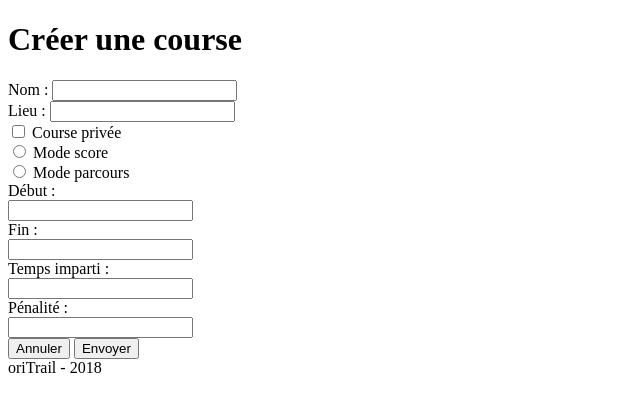
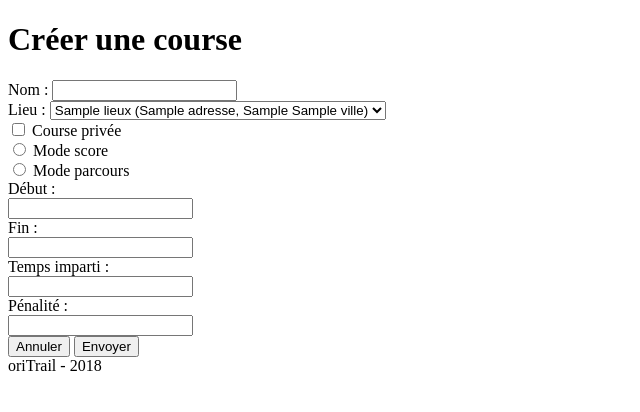
Before and after one commit to joevin-slq/oriTrail-slim3, a PHP site: template app/views/pages/course/ajout.twig in a window 1280 px wide. Shown: the part 130-542 px from the top of the page, without its empty margins (0-640 px from the left). Run offline with PHP 8.4, Linux system fonts and the light colour scheme; the template is opened without the code that fills it: most values are stand-ins (such as "Sample title", 1, 10 or a date in 2020); some libraries are stand-ins or nearby versions.

Commit message:
Relation Course-Lieu

```diff
--- a/app/Models/Course.php
+++ b/app/Models/Course.php
@@ -26,4 +26,8 @@ class Course extends Model
     return $courses;
   }
 
+  public function lieu() {
+    return $this->hasOne('App\Models\Lieu', 'id_lieu', 'fk_lieu');
+  }
+
 }
--- a/app/views/pages/course/ajout.twig
+++ b/app/views/pages/course/ajout.twig
@@ -13,9 +13,13 @@
 		</div>
 		<div class="form-group">
 			<label for="nom">Lieu :</label>
-			<input type="text" name="lieu" id="lieu" value="{{old.lieu}}" class="form-control {{ errors.lieu ? 'is-invalid' : ''}}">
+			<select name="lieu" class="custom-select {{ errors.lieu ? 'is-invalid' : ''}}">
+			{% for row in lieux %}
+					<option value="{{ row.id_lieu }}"{{ (row.id_lieu == old.lieu) ? 'selected' : ''}}>{{ row.nom }} ({{ row.adresse }}, {{ row.cp }} {{ row.ville }})</option>
+			{% endfor %}
+			</select>
 			{% if errors.lieu %}
-			<div class="invalid-feedback">{{ errors.lieu | first }}</div>
+			<p class="small text-danger">{{ errors.lieu | first }}</p>
 			{% endif %}
 		</div>
 		<div class="custom-control custom-checkbox mb-2 mr-sm-2">
--- a/app/views/pages/course/course.twig
+++ b/app/views/pages/course/course.twig
@@ -19,7 +19,7 @@
 	            {% for row in courses %}
 	            <tr>
 	                <td>{{ row.nom }}</td>
-	                <td>{{ row.lieu }}</td>
+	                <td>{{ row.lieu.nom }}</td>
 	                <td>{{ row.type }}</td>
 	                <td>
 	                	{{ row.debut }}<br>
```
Also changed, not shown: app/PagesControllers/CourseController.php (+10 -8 lines).
